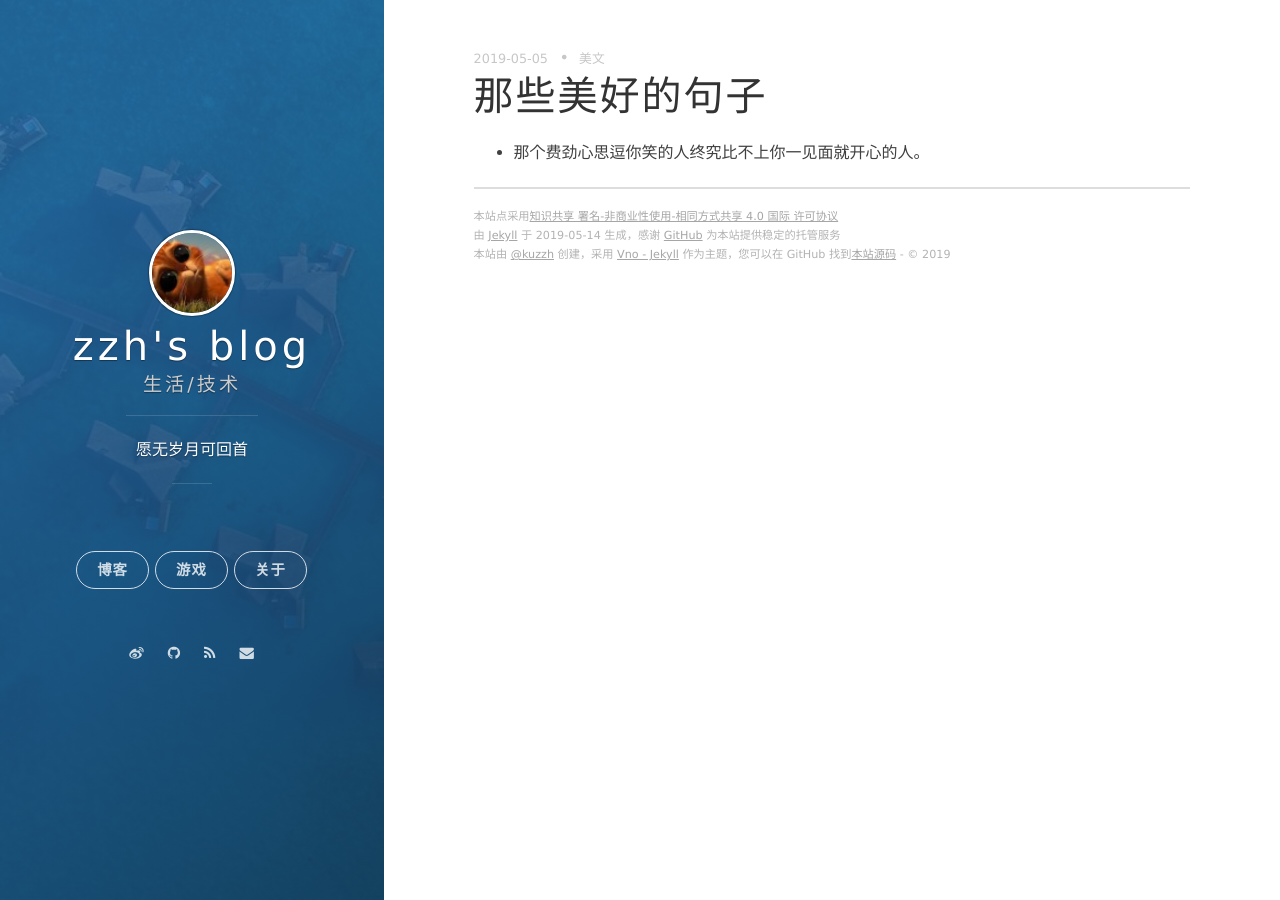
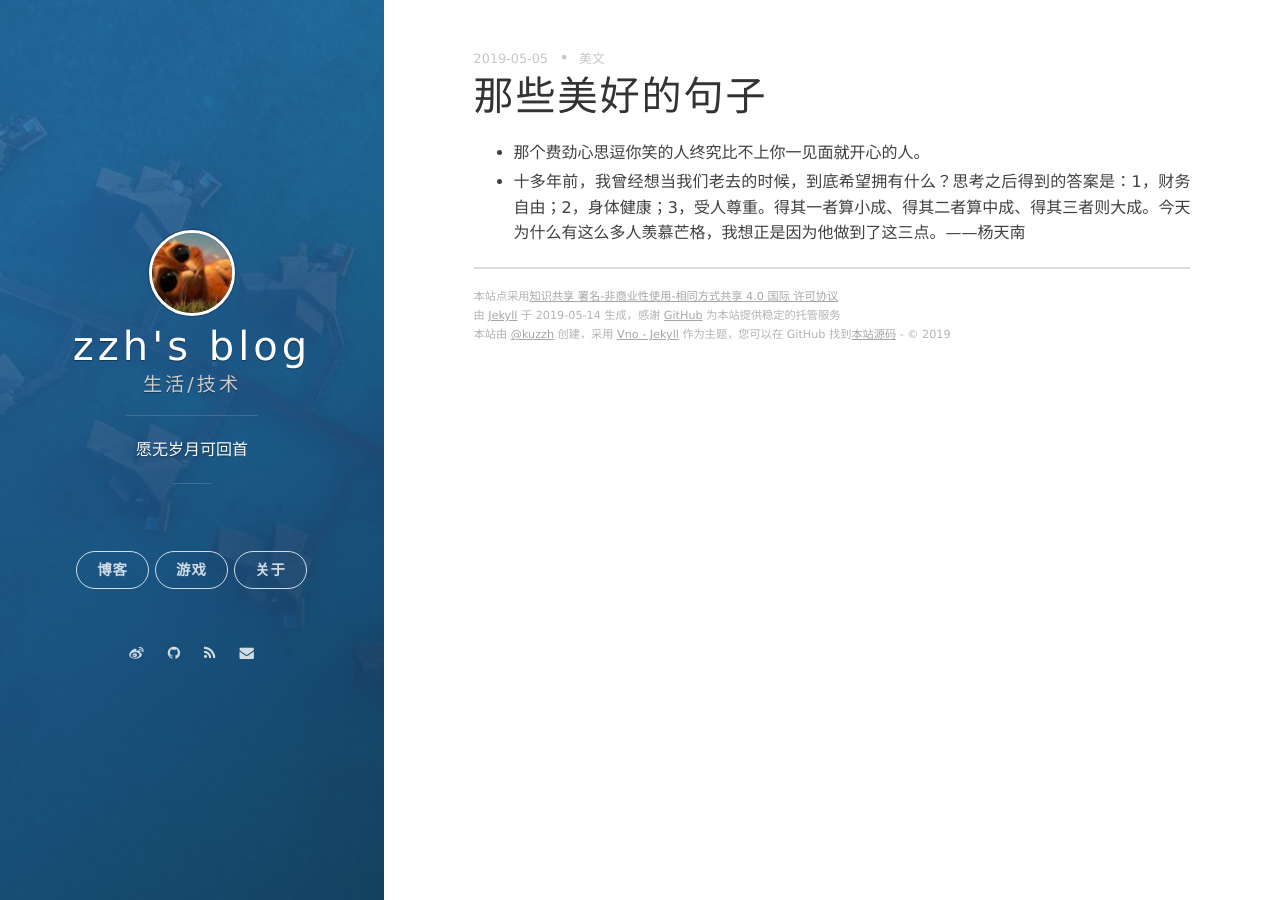
Before and after one commit to kuzzh/kuzzh.github.io, a Jekyll site: the page built from _posts/2019-05-05-beautiful-essasy.md, in a window 1280 px wide. Built offline with Jekyll 4.4.1, drawn with Linux system fonts in a browser that asks for light colours; nearby versions of some CDN libraries.

Commit message:
Update 2019-05-05-beautiful-essasy.md

```diff
--- a/_posts/2019-05-05-beautiful-essasy.md
+++ b/_posts/2019-05-05-beautiful-essasy.md
@@ -6,3 +6,4 @@ date: 2019-05-05
 ---
 
 * 那个费劲心思逗你笑的人终究比不上你一见面就开心的人。
+* 十多年前，我曾经想当我们老去的时候，到底希望拥有什么？思考之后得到的答案是：1，财务自由；2，身体健康；3，受人尊重。得其一者算小成、得其二者算中成、得其三者则大成。今天为什么有这么多人羡慕芒格，我想正是因为他做到了这三点。——杨天南
```
